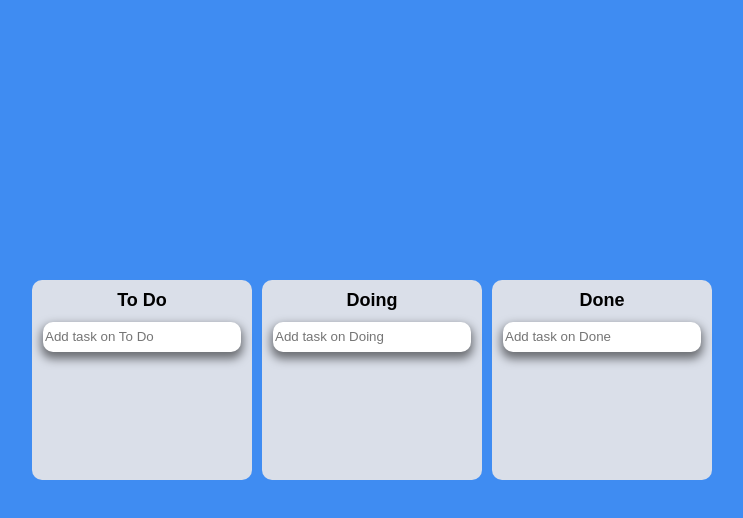
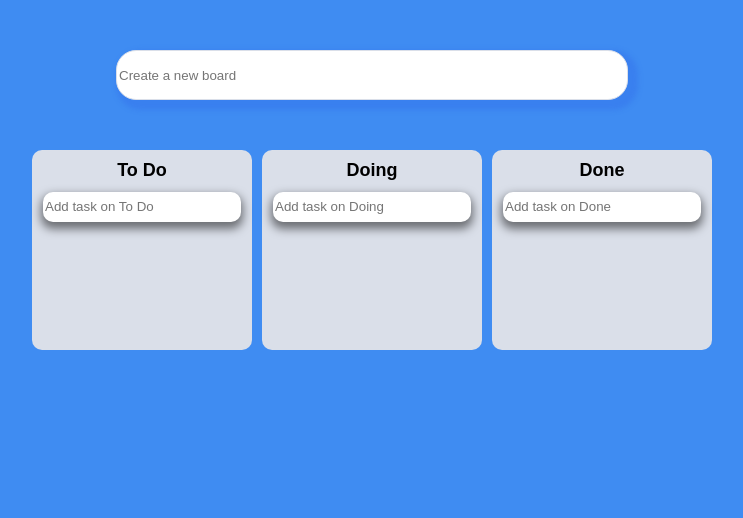
Before and after one commit to devkmins/react_trello, a React (Create React App) app: page / in a window 1280 px wide. Shown: the top 518 px of the page, without its empty margins (268-1011 px from the left). Built offline with nearby package versions, Linux system fonts and the light colour scheme.

Commit message:
Board 생성form 추가

```diff
--- a/src/App.tsx
+++ b/src/App.tsx
@@ -1,23 +1,23 @@
-import {
-  DragDropContext,
-  DragStart,
-  Draggable,
-  DropResult,
-  Droppable,
-} from "react-beautiful-dnd";
+import { DragDropContext, DragStart, DropResult } from "react-beautiful-dnd";
 import styled from "styled-components";
-import { toDoState, trash } from "./atoms";
+import { toDoState, trashState } from "./atoms";
 import { useRecoilState, useSetRecoilState } from "recoil";
 import Board from "./Components/Board";
 import Trash from "./Components/Trash";
+import CreateBoard from "./Components/CreateBoard";
+
+const Container = styled.div`
+  display: flex;
+  flex-direction: column;
+  justify-content: center;
+  width: 100%;
+`;
 
 const Wrapper = styled.div`
   display: flex;
-  justify-content: center;
   align-items: flex-end;
+  width: 100%;
   max-width: 680px;
-  width: 100%;
-  height: 60vh;
   margin: 0 auto;
 `;
 
@@ -30,14 +30,14 @@ const Boards = styled.div`
 
 function App() {
   const [toDos, setToDos] = useRecoilState(toDoState);
-  const setVisible = useSetRecoilState(trash);
+  const setVisible = useSetRecoilState(trashState);
 
   const onDragStart = (info: DragStart) => {
     setVisible(true);
   };
 
   const onDragEnd = (info: DropResult) => {
-    const { destination, draggableId, source } = info;
+    const { destination, source } = info;
 
     if (!destination) return;
 
@@ -103,6 +103,8 @@ function App() {
 
   return (
     <DragDropContext onDragStart={onDragStart} onDragEnd={onDragEnd}>
+      <Container>
+        <CreateBoard />
         <Wrapper>
           <Boards>
             {Object.keys(toDos).map((boardId) => (
@@ -110,6 +112,7 @@ function App() {
             ))}
           </Boards>
         </Wrapper>
+      </Container>
       <Trash />
     </DragDropContext>
   );
--- a/src/Components/Board.tsx
+++ b/src/Components/Board.tsx
@@ -12,6 +12,7 @@ const Wrapper = styled.div`
   padding-top: 10px;
   border-radius: 10px;
   min-height: 200px;
+  margin-bottom: 25px;
 `;
 
 const Title = styled.h2`
--- /dev/null
+++ b/src/Components/CreateBoard.tsx
@@ -0,0 +1,58 @@
+import { useSetRecoilState } from "recoil";
+import styled from "styled-components";
+import { toDoState } from "../atoms";
+import { useForm } from "react-hook-form";
+
+const Form = styled.form`
+  display: flex;
+  justify-content: center;
+  margin: 50px 0px;
+`;
+
+const Input = styled.input`
+  width: 40%;
+  height: 50px;
+  border-radius: 20px;
+  border: 1.5px solid #dadfe9;
+  box-shadow: 5px 5px 5px 5px rgba(49, 110, 234, 0.4);
+
+  &:focus {
+    outline: 1px solid lightgray;
+  }
+`;
+
+interface IForm {
+  board: string;
+}
+
+function CreateBoard() {
+  const setToDos = useSetRecoilState(toDoState);
+  const { register, setValue, handleSubmit } = useForm<IForm>();
+
+  const onValid = ({ board }: IForm) => {
+    setToDos((allBoards) => {
+      const newBoards = {
+        ...allBoards,
+        [board]: [],
+      };
+
+      localStorage.setItem("toDos", JSON.stringify(newBoards));
+
+      return newBoards;
+    });
+
+    setValue("board", "");
+  };
+
+  return (
+    <Form onSubmit={handleSubmit(onValid)}>
+      <Input
+        {...register("board", { required: true })}
+        type="text"
+        placeholder="Create a new board"
+      />
+    </Form>
+  );
+}
+
+export default CreateBoard;
--- a/src/Components/Trash.tsx
+++ b/src/Components/Trash.tsx
@@ -1,8 +1,7 @@
-import { useRef } from "react";
 import { Droppable } from "react-beautiful-dnd";
-import { useRecoilState, useRecoilValue } from "recoil";
+import { useRecoilValue } from "recoil";
 import styled from "styled-components";
-import { trash } from "../atoms";
+import { trashState } from "../atoms";
 
 interface TrashProps {
   visible: boolean;
@@ -19,14 +18,14 @@ const TrashDiv = styled.div<TrashProps>`
   display: ${(props) => (props.visible ? "flex" : "none")};
   justify-content: center;
   align-items: center;
-  width: 75px;
-  height: 75px;
+  width: 65px;
+  height: 65px;
   border: 1px solid white;
   border-radius: 10px;
 `;
 
 function Trash() {
-  const visible = useRecoilValue(trash);
+  const visible = useRecoilValue(trashState);
 
   return (
     <Droppable droppableId="remove">
@@ -34,8 +33,8 @@ function Trash() {
         <Container>
           <TrashDiv visible={visible} {...magic.droppableProps}>
             <img
-              width="60"
-              height="60"
+              width="50"
+              height="50"
               src="https://img.icons8.com/sf-ultralight/50/000000/trash.png"
               alt="trash"
               ref={magic.innerRef}
--- a/src/atoms.tsx
+++ b/src/atoms.tsx
@@ -20,7 +20,12 @@ export const toDoState = atom<IToDoState>({
       },
 });
 
-export const trash = atom({
+export const boardState = atom({
+  key: "board",
+  default: [],
+});
+
+export const trashState = atom({
   key: "trash",
   default: false,
 });
```
Lines whose indentation alone changed are shown as unchanged.
